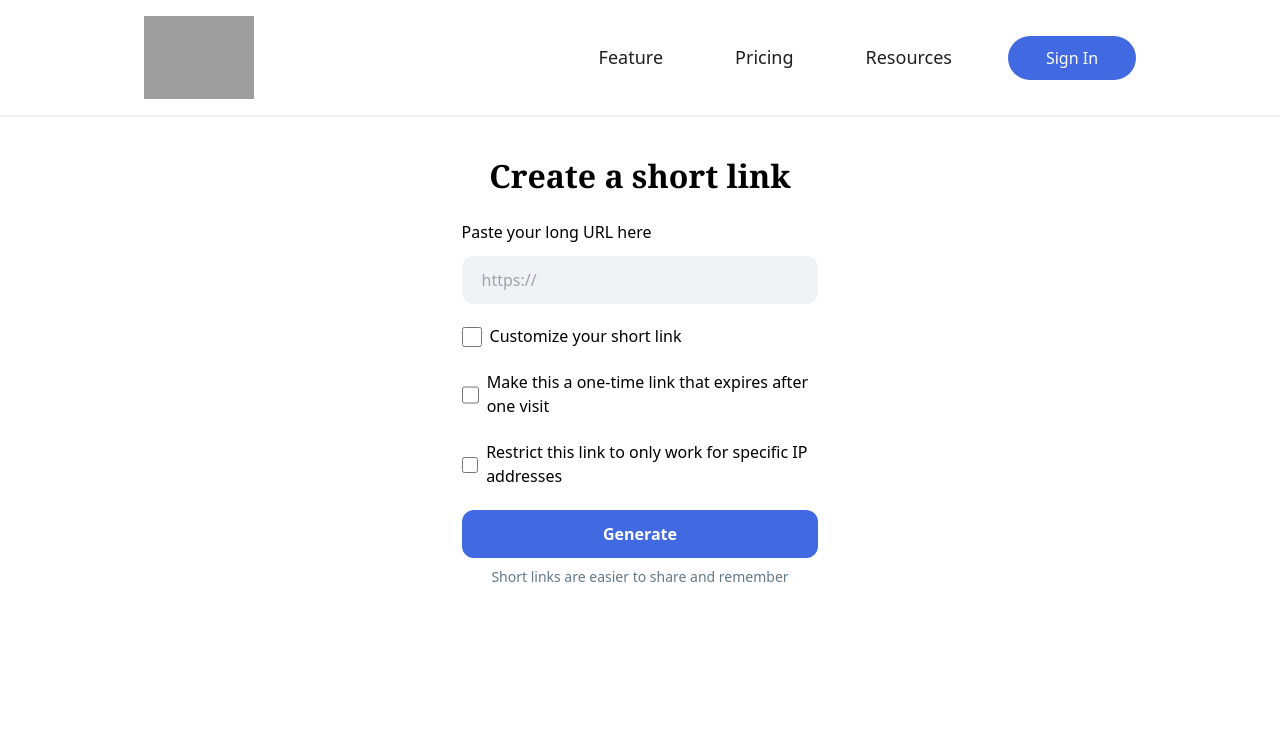
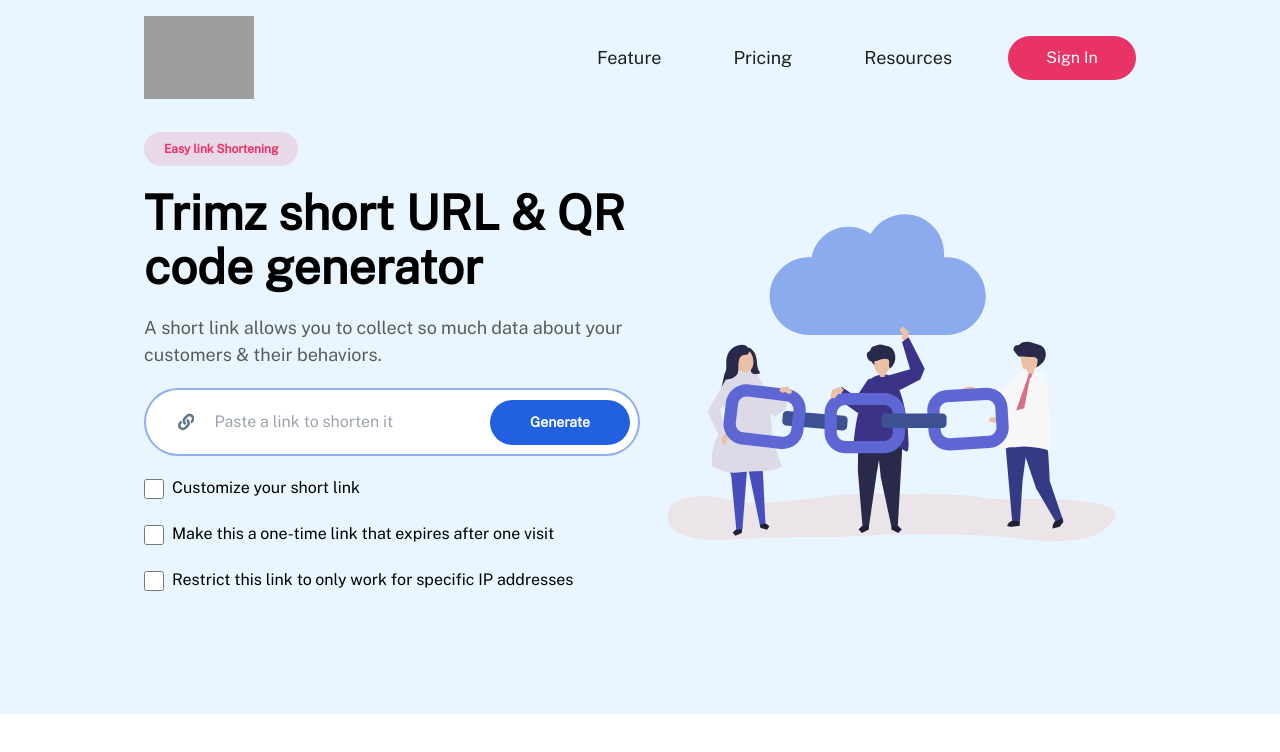
Before and after one commit to uday8373/trimz, a Next.js app: page / in a window 1280 px wide. Shown: the top 752 px of the page. Built offline with nearby package versions, Linux system fonts and the light colour scheme; grey boxes are pictures that could not be loaded.

Commit message:
Design New Hero Section

```diff
--- a/components/Nav.jsx
+++ b/components/Nav.jsx
@@ -35,7 +35,7 @@
   };
   return (
     <nav
-      className={` w-full flex items-center justify-center border-b-2 2xl:border-b-4 bg-background border-watermark fixed py-2 top-0 z-[999] md:py-4 `}
+      className={` w-full flex items-center justify-center border-b-2 2xl:border-b-4 bg-bghero border-none fixed py-2 top-0 z-[999] md:py-4 `}
     >
       <div
         className={`2xl:px-[146px] xl:px-36 lg:px-32 md:px-22 sm:px-16 px-6  w-full flex justify-between  max-w-screen-2xl items-center`}
@@ -88,7 +88,7 @@
             smooth={true}
             duration={300}
           >
-            <button className="relative flex h-[44px] rounded-[100px] w-32 items-center justify-center overflow-hidden bg-gray-800 text-white transition-all before:absolute before:h-0 before:w-0 before:rounded-full bg-primary  before:bg-bghover before:duration-500 before:ease-out hover:shadow-bghover hover:before:h-56 hover:before:w-56">
+            <button className="relative flex h-[44px] rounded-[100px] w-32 items-center justify-center overflow-hidden bg-gray-800 text-white transition-all before:absolute before:h-0 before:w-0 before:rounded-full bg-pink  before:bg-bghover before:duration-500 before:ease-out hover:shadow-bghover hover:before:h-56 hover:before:w-56">
               <span className="relative z-10 font-roboto text-[16px]">
                 Sign In
               </span>
--- a/package.json
+++ b/package.json
@@ -11,6 +11,7 @@
   "author": "",
   "license": "ISC",
   "dependencies": {
+    "@fontsource/public-sans": "^5.0.16",
     "@next/font": "^14.1.0",
     "autoprefixer": "^10.4.17",
     "dotenv": "^16.4.4",
--- a/pages/_app.js
+++ b/pages/_app.js
@@ -2,6 +2,7 @@
 
 import "../global.css";
 import "tailwindcss/tailwind.css";
+import "@fontsource/public-sans";
 
 function MyApp({ Component, pageProps }) {
   return <Component {...pageProps} />;
--- a/pages/index.jsx
+++ b/pages/index.jsx
@@ -1,9 +1,12 @@
 "use client";
 import { useState } from "react";
+import React from "react";
 import Layout from "../components/Layout";
 import { ToastContainer, toast } from "react-toastify";
 import "react-toastify/dist/ReactToastify.css";
 import { BASE_URL } from "../constants";
+import { FaLink } from "react-icons/fa";
+import Image from "next/image";
 
 const Home = () => {
   const [originalUrl, setOriginalUrl] = useState("");
@@ -88,29 +91,47 @@
     <Layout>
       <section
         id="home"
-        className="relative h-screen flex justify-center w-full pt-20 bg-background"
+        className="relative h-full flex justify-center w-full py-20 bg-bghero"
       >
         <ToastContainer position="bottom-right" />
-        <div className="2xl:px-[146px] xl:px-36 lg:px-32 md:px-22 sm:px-16 px-6 flex-col  w-full flex items-center max-w-screen-2xl">
-          <h1 className="mt-10 font-serif font-semibold text-[32px] text-black">
-            Create a short link
+
+        <div className="2xl:px-[146px] xl:px-36 lg:px-32 md:px-22 sm:px-16 px-6 flex-row w-full flex items-center max-w-screen-2xl">
+          <div className="w-full h-full flex flex-col mt-10">
+            <div className="flex">
+              <h1 className="font-sans font-bold text-[12px] text-pink bg-pink bg-opacity-15 rounded-3xl py-2 px-5 text-left">
+                Easy link Shortening
               </h1>
-          <div className="w-full px-5 py-5 md:w-[40%] ">
+            </div>
+            <h1 className="font-sans font-bold text-[32px] md:text-[48px] text-black pt-5 leading-[42px] md:leading-[54px]">
+              Trimz short URL & QR <br /> code generator
+            </h1>
+            <h1 className="font-sans font-medium text-[18px] text-gray pt-5">
+              A short link allows you to collect so much data about your
+              customers & their behaviors.
+            </h1>
+            <div className="w-full py-5">
               <div>
-              <h1 className="text-[16px] font-sans font-medium text-black">
-                Paste your long URL here
-              </h1>
                 <form onSubmit={handleSubmit}>
+                  <div className="bg-white border-2 border-primary border-opacity-50 rounded-[100px] relative flex flex-row justify-center items-center ">
+                    <FaLink size={30} color="#637887" className="ml-8" />
                     <input
                       type="text"
                       value={originalUrl}
                       onChange={(e) => setOriginalUrl(e.target.value)}
-                  className="bg-watermark mt-3 text-black text-[16px] placeholder-gray-[#637887] w-full  px-5 py-3 rounded-xl focus:outline-none"
-                  placeholder="https://"
+                      className=" text-black text-[16px] placeholder-gray-[#637887] w-full py-5 font-sans font-medium px-5  relative focus:outline-none "
+                      placeholder="Paste a link to shorten it"
                       required
                     />
+                    <button
+                      type="submit"
+                      disabled={loading}
+                      className="bg-primary text-white font-sans font-semibold text-[14px] py-3 p-10 m-2 rounded-[100px] hover:bg-bghover transition-all duration-500"
+                    >
+                      {loading ? "Generating..." : "Generate"}
+                    </button>
+                  </div>
 
-                <div className="w-full flex items-center pt-5">
+                  <div className="w-full flex items-center pt-5 ">
                     <input
                       type="checkbox"
                       checked={isCustom}
@@ -119,7 +140,7 @@
                     />
                     <label
                       htmlFor="customUrl"
-                    className="ml-2 pb-[2px] font-sans text-[16px] font-medium text-black"
+                      className="ml-2 pb-[2px] font-sans text-[16px] font-medium text-black "
                     >
                       Customize your short link
                     </label>
@@ -129,8 +150,8 @@
                       type="text"
                       value={customUrl}
                       onChange={(e) => setCustomUrl(e.target.value)}
-                    className="bg-watermark mt-3 text-black text-[16px] placeholder-gray-[#637887] w-full  px-5 py-3 rounded-xl focus:outline-none"
-                    placeholder="bit.ly/"
+                      className="bg-white drop-shadow-sm mt-3 font-medium text-black text-[16px] placeholder-gray-[#637887] w-full  px-8 py-3 rounded-[100px] focus:outline-none"
+                      placeholder="example"
                       required
                     />
                   )}
@@ -141,7 +162,7 @@
                       onChange={(e) => setIsOneTime(e.target.checked)}
                       className="w-5 h-5 bg-black ease-soft"
                     />
-                  <label className="ml-2 pb-[2px] font-sans text-[16px] font-medium text-black">
+                    <label className="ml-2 pb-[2px] font-sans text-[16px] font-medium text-black ">
                       Make this a one-time link that expires after one visit
                     </label>
                   </div>
@@ -153,7 +174,7 @@
                       onChange={(e) => setIsIpAddress(e.target.checked)}
                       className="w-5 h-5 bg-black ease-soft"
                     />
-                  <label className="ml-2 pb-[2px] font-sans text-[16px] font-medium text-black">
+                    <label className="ml-2 pb-[2px] font-sans text-[16px] font-medium  text-black">
                       Restrict this link to only work for specific IP addresses
                     </label>
                   </div>
@@ -162,13 +183,13 @@
                       type="text"
                       value={ipAddress}
                       onChange={(e) => setIpAddress(e.target.value)}
-                    className="bg-watermark mt-3 text-black text-[16px] placeholder-gray-[#637887] w-full  px-5 py-3 rounded-xl focus:outline-none"
+                      className="bg-white mt-3 drop-shadow-sm text-black font-medium text-[16px] rounded-[100px] placeholder-gray-[#637887] w-full  px-8 py-3 focus:outline-none"
                       placeholder="xx.xx.xx.xx"
                       required
                     />
                   )}
 
-                <button
+                  {/* <button
                     type="submit"
                     className="w-full bg-primary mt-5 text-white px-5 py-3 rounded-xl text-[16px] font-semibold hover:bg-bghover transition-all duration-500"
                     disabled={loading}
@@ -177,7 +198,7 @@
                   </button>
                   <h1 className="text-[#637887] text-[14px] text-center font-sans mt-2">
                     Short links are easier to share and remember
-                </h1>
+                  </h1> */}
                 </form>
                 {shortUrl && (
                   <div className="text-black text-[16px] w-full flex justify-between bg-watermark rounded-xl py-3 mt-3 px-5">
@@ -196,6 +217,15 @@
               </div>
             </div>
           </div>
+          <div className="w-full h-full hidden md:flex justify-end items-center">
+            <Image
+              src="/url.svg"
+              width={600}
+              height={600}
+              alt="Picture of the author"
+            />
+          </div>
+        </div>
       </section>
     </Layout>
   );
--- a/tailwind.config.js
+++ b/tailwind.config.js
@@ -9,7 +9,7 @@
     extend: {
       screens: { "2xl": "1636px" },
       colors: {
-        primary: "#4169E1",
+        primary: "#2161DF",
         secondary: "#000000",
         heading: "#1f1f1f",
         subheading: "#9e9e9e",
@@ -20,6 +20,11 @@
         lightGray: "#AFAFAF",
         watermark: "#F0F2F5",
         bghover: "#19181D",
+        bghero: "#E9F6FF",
+        pink: "#E93266",
+      },
+      fontFamily: {
+        sans: ["Public Sans", "sans-serif"],
       },
     },
   },
```
Also changed, not shown: public/url.svg (added), 1 other file (tests, documents, lock files or other folders). Lines whose indentation alone changed are shown as unchanged.
